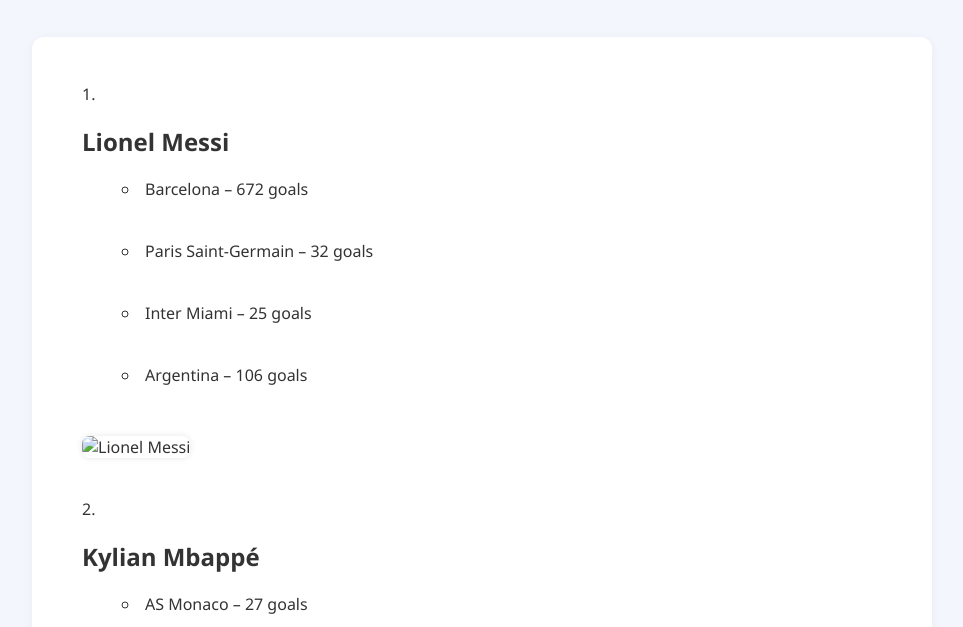
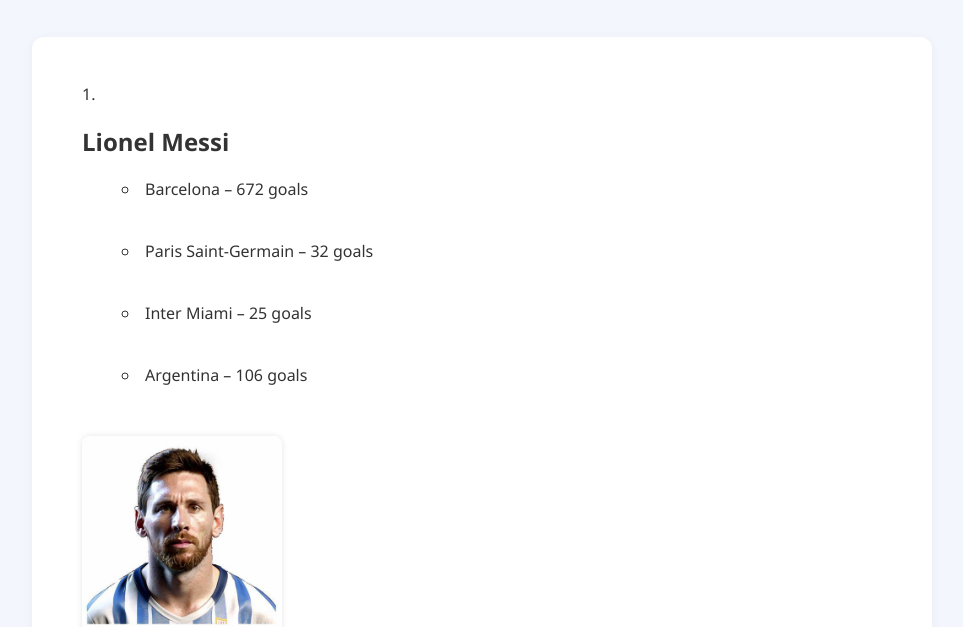
Before and after one commit to Ethan3738/IS201, a plain HTML site: page post.html in a window 1280 px wide. Shown: the part 185-812 px from the top of the page, without its empty margins (158-1121 px from the left). Drawn offline with Linux system fonts and the light colour scheme; files whose address does not match are found by name.

Commit message:
Update post.html

```diff
--- a/post.html
+++ b/post.html
@@ -24,7 +24,7 @@
             <li>Inter Miami – 25 goals</li>
             <li>Argentina – 106 goals</li>
         </ul>
-        <img src="Main\IS 201\FINAL WEBSITE\Soccer Player Photos\Messi.jpg" alt="Lionel Messi" />
+        <img src="Soccer Player Photos\Messi.jpg" alt="Lionel Messi" />
     </li>
     <li>
         <h2>Kylian Mbappé</h2>
```
